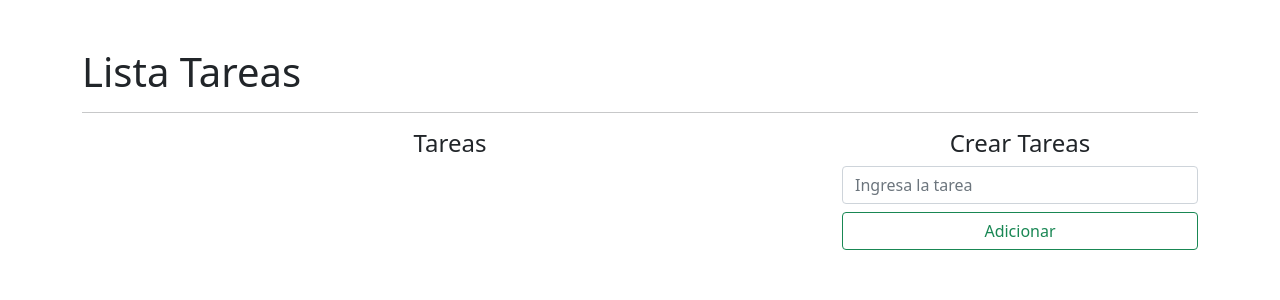
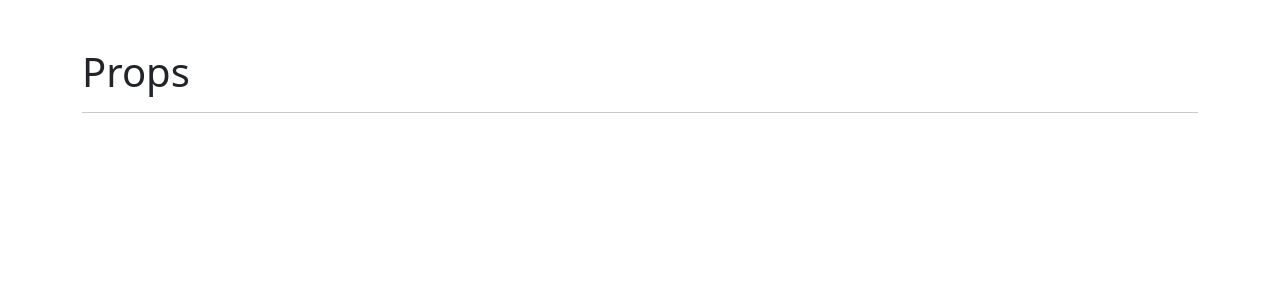
Before and after one commit to Gdaimon/lista-tareas-react, a React (Create React App) app: page / in a window 1280 px wide. Shown: the top 300 px of the page. Built offline with nearby package versions, Linux system fonts and the light colour scheme.

Commit message:
Inicio Props

```diff
--- a/src/App.js
+++ b/src/App.js
@@ -1,180 +1,13 @@
-import { nanoid } from 'nanoid';
 import React from 'react'
 import './App.css';
 
 function App() {
 
-  const [tarea, setTarea] = React.useState('')
-  const [listaTarea, setListaTarea] = React.useState([])
-
-  // Estados de modificacion
-  const [editar, setEditar] = React.useState(false)
-  const [id, setId] = React.useState('')
-
-  const handleInput = (e) => {
-    // console.log(e.target.value);
-    // Asignacion al tarea
-    setTarea(e.target.value)
-  }
-
-  const handleFormulario = (e) => {
-    e.preventDefault()
-
-    // Prueba nanoid autogenerador de id
-    // Instalar npm i nanoid -> no olvidar hacer la importacion
-    // console.log('ID: ',nanoid(10));
-
-    // Validacion que el campo no esta vacio
-    if (!tarea.trim()) {
-      console.log('Debes ingresar una tarea...!')
-      return
-    }
-
-    // console.log(tarea)
-
-    // Asignacion y creacion del nuevo elemento
-    setListaTarea([
-      ...listaTarea,
-      {
-        id: nanoid(),
-        // tarea: 'valor.... la variable'
-        // tarea: tarea
-        tarea
-      }
-    ])
-
-    // Limpiar el estado
-    setTarea('')
-
-
-
-    console.log('Entro');
-  }
-
-
-  const handleEliminar = (id) => {
-    console.log(id);
-
-    // Filtrar los elementos que no tengan el id que recibimos por parametro o que sea diferente
-    const arregloTemporal = listaTarea.filter((elemento) => {
-      return elemento.id !== id
-      // return !(elemento.id === id)
-    })
-    setListaTarea(arregloTemporal)
-
-  }
-
-  const handleEditar = (task) => {
-    console.log(task)
-
-    setTarea(task.tarea)
-    setEditar(true)
-    setId(task.id)
-
-  }
-
-  const handleGuardarEditar = (e) => {
-    e.preventDefault()
-
-    if (!tarea.trim()) {
-      console.log('Debes ingresar una tarea...!')
-      return
-    }
-
-    const arregloTemporal = listaTarea.map((item) => {
-      return item.id === id ? { id: id, tarea: tarea } : item
-    })
-
-    setListaTarea(arregloTemporal)
-
-    // Limpiar el estado
-    setTarea('')
-  }
-
-
   return (
     <div className="container mt-5">
 
-      <h1>Lista Tareas</h1>
+      <h1>Props</h1>
       <hr />
-
-      {/* Fila */}
-      <div className="row">
-
-        {/* Treas */}
-        <div className="col-8">
-          <h4 className="text-center">Tareas</h4>
-          <ul className="list-group">
-
-            {
-              listaTarea.map((task) => (
-                <li className="list-group-item" key={task.id}>
-                  <span className="lead">{task.tarea}</span>
-
-                  <button
-                    className="btn btn-outline-danger btn-sm float-end mx-2"
-                    onClick={() => handleEliminar(task.id)}
-                  >
-                    Borrar
-                  </button>
-
-
-                  <button
-                    className="btn btn-outline-warning btn-sm float-end"
-                    onClick={() => handleEditar(task)}
-                  >
-                    Modificar
-                  </button>
-                </li>
-              ))
-            }
-
-
-          </ul>
-        </div>
-
-        {/* Formulario */}
-        <div className="col-4">
-          <h4 className="text-center">
-            {
-              editar ? 'Editar Tareas' : 'Crear Tareas'
-            }
-          </h4>
-          <form className="d-grid"
-            onSubmit={editar ? handleGuardarEditar : handleFormulario}
-          >
-
-            <input
-              type="text"
-              className="form-control mb-2"
-              placeholder="Ingresa la tarea"
-              onChange={handleInput}
-              // hacemos un vinculo entre el estado (tarea) y el input para que reaccione con los cambios de el estado de la tarea
-              value={tarea}
-            />
-
-            {
-              editar ?
-                (
-                  <button
-                    className="btn btn-outline-warning"
-                  >Editar</button>
-                )
-                :
-                (
-                  <button
-                    className="btn btn-outline-success"
-                  >Adicionar</button>
-                )
-            }
-
-
-          </form>
-        </div>
-
-      </div>
-
-
     </div>
   );
 }
```
